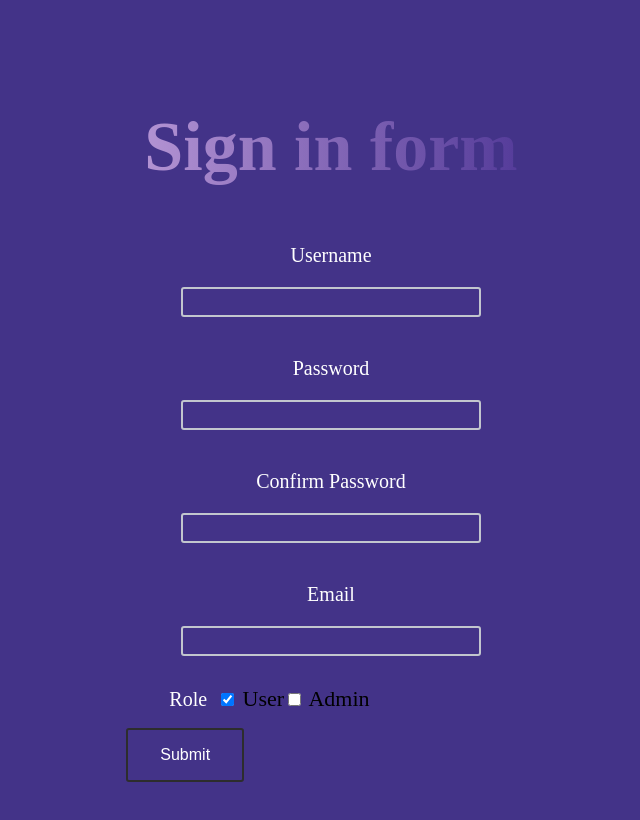
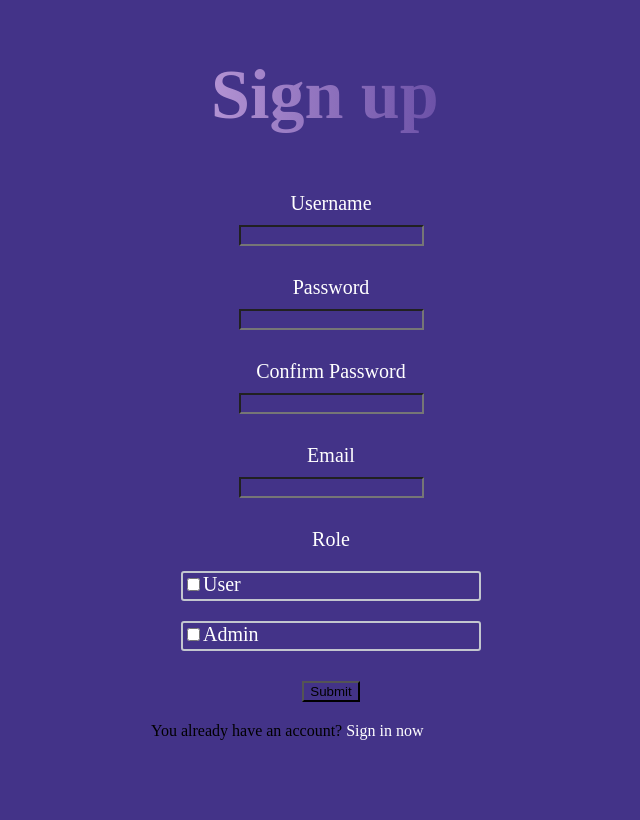
Before and after one commit to mohasal0101/401-whiteboard-frontend, a React (Create React App) app: page /signup in a window 1280 px wide. Shown: the top 820 px of the page, without its empty margins (309-949 px from the left). Built offline with nearby package versions, Linux system fonts and the light colour scheme.

Commit message:
fixed the singup issue

```diff
--- a/src/App.css
+++ b/src/App.css
@@ -1,5 +1,6 @@
 *{
   background-color: #433388;
+
 }
 
 .App {
@@ -94,6 +95,14 @@
   border: 2px solid #4c4f56;
   border-radius: 3px;
 }
+.cool{
+  border: 10px solid;
+  border-image-slice: 1;
+  border-width: 5px;
+  border-image-source: linear-gradient(to left, #743ad5, #d53a9d);
+  border-radius: 10px;
+}
+
 
 .form-style1:hover {
   background-color: #000000;
@@ -107,7 +116,7 @@
 }
 
 .input{
-  width: 300px;
+  width: 600px;
   height: 30px;
   border-radius: 3px;
   border: 2px solid #c2c6ce;
@@ -123,8 +132,7 @@
   flex-direction: column;
   align-items: center;
   justify-content: center;
-  margin: 20px;
-  margin-bottom: 10%;
+  margin-bottom:70px;
 }
 
 .form-group
@@ -208,6 +216,16 @@ body {
   -webkit-background-clip: text;
 }
 
+.form-header2{
+  font-size: 70px;
+  font-weight: 600;
+  background-image: linear-gradient(to left, #553c9a, #b393d3);
+  color: transparent;
+  background-clip: text;
+  -webkit-background-clip: text;
+  margin-left: 60px;
+}
+
 .wave {
   background: url(https://s3-us-west-2.amazonaws.com/s.cdpn.io/756881/wavePurple.svg) repeat-x;
   position: absolute;
--- a/src/components/Signin.js
+++ b/src/components/Signin.js
@@ -41,7 +41,7 @@ function Signin() {
             <div class="ocean">
             <div class="wave"></div>
             </div>
-            <form onSubmit={handleSubmit}>
+            <form className="cool" onSubmit={handleSubmit}>
                 <div className="form-group">
                     <h1 className="form-header">Sign in form</h1>
                     <label htmlFor="username">Username</label>
--- a/src/components/Signup.js
+++ b/src/components/Signup.js
@@ -1,9 +1,5 @@
 import axios from "axios";
-import Container from 'react-bootstrap/Container';
-import Form from 'react-bootstrap/Form';
-import Button from 'react-bootstrap/Button';
-import "../App.css";
-import cookies from 'react-cookies';
+import cookies from "react-cookies";
 
 function Signup () {
     const handleSubmit = async ( e ) => {
@@ -35,40 +31,46 @@ function Signup () {
         };
     };
     return (
-        <Container>
+
         <div className="container">
-        <Form onSubmit={handleSubmit}>
+        <div className="signup">
+            <h1 className="form-header2">Sign up</h1>
+            <form onSubmit={handleSubmit}>
                 <div className="form-group">
-                <h1 className="form-header">Sign in form</h1>
                     <label htmlFor="username">Username</label>
-                    <input type="text" className="form-control" id="username" name="username" />
+                    <input type="text" name="username" id="username" />
                 </div>
-
                 <div className="form-group">
                     <label htmlFor="password">Password</label>
-                    <input type="password" className="form-control" id="password" name="password" />
+                    <input type="text" name="password" id="password" />
                 </div>
                 <div className="form-group">
                     <label htmlFor="confirmPassword">Confirm Password</label>
-                    <input type="password" className="form-control" id="confirmPassword" name="confirmPassword" />
+                    <input type="text" name="confirmPassword" id="confirmPassword" />
                 </div>
-
                 <div className="form-group">
                     <label htmlFor="email">Email</label>
-                    <input type="email" className="form-control" id="email" name="email" />
+                    <input type="email" name="email" id="email" />
                 </div>
+                <div className="form-group">
+                    <label htmlFor="role">Role</label>
+                    <label class="form-control">
+                    <input type="checkbox" name="checkbox" />
+                    User
+                    </label>
+                    <label class="form-control">
+                    <input type="checkbox" name="checkbox" />
+                    Admin
+                    </label>
 
-                <div className="Role">
-                    <label htmlFor="role">Role</label>
-                    <input  type="checkbox" checked="checked" name="role" value="user"/> User
-                    <input  type="checkbox"  name="role" value="user"/> Admin
-                 </div>
-
-                <Button type="submit" className="btn btn-primary">Submit</Button>
-                </Form>
+                </div>
+                <div className="form-group">
+                    <input type="submit" />
+                </div>
+            </form>
+            <p>You already have an account? <a href="/signin" className="href">Sign in now</a></p>
         </div>
-        </Container>
-
+        </div>
     );
 }
 
```
